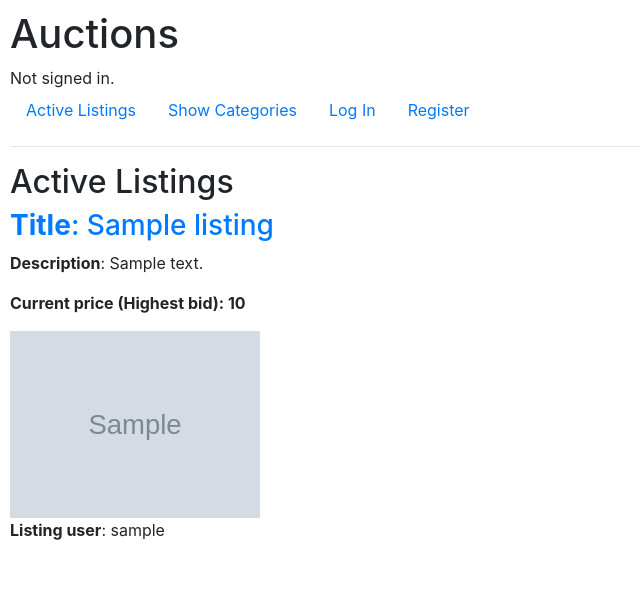
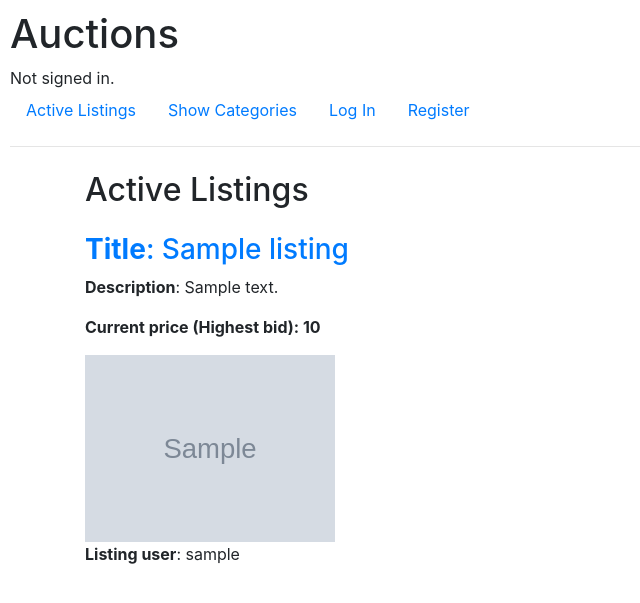
Before and after one commit to Aliqc7/ecommerce, a Django app: page / in a window 1280 px wide. Shown: the top 603 px of the page, without its empty margins (0-640 px from the left). Run offline with Django 3.2, Linux system fonts and the light colour scheme; tables that the repository leaves empty hold one stand-in row (values such as "Sample post"); grey boxes marked "Sample" are stand-in pictures; some libraries are stand-ins or nearby versions.

Commit message:
Modify index.html for bootstrap styling

```diff
--- a/auctions/templates/auctions/index.html
+++ b/auctions/templates/auctions/index.html
@@ -1,28 +1,28 @@
 {% extends "auctions/layout.html" %}
 
 {% block body %}
-    <h2>Active Listings</h2>
+    <div id="active-listings-container" class="container mt-4">
+        <h2 class="mb-4">Active Listings</h2>
         {% for listing in listings %}
-        <div>
-            <a href="{% url 'show_listing' listing.id %}">
-                <h3><strong>Title</strong>: {{listing.title}}</h3>
+            <div class="listing-item mb-4">
+                <a href="{% url 'show_listing' listing.id %}" class="listing-link">
+                    <h3 class="listing-title"><strong>Title</strong>: {{listing.title}}</h3>
                 </a>
-            <p><strong>Description</strong>: {{listing.description}}</p>
+                <p class="listing-description"><strong>Description</strong>: {{listing.description}}</p>
                 {% if listing.bid is None %}
-            <p>Be the first one to bid on this item (<strong>Starting bid</strong>: {{listing.starting_bid}})</p>
+                    <p class="listing-bid-info">Be the first one to bid on this item (<strong>Starting bid</strong>: {{listing.starting_bid}})</p>
                 {% else %}
-            <p><strong>Current price (Highest bid): {{listing.current_price}}</strong></p>
+                    <p class="listing-bid-info"><strong>Current price (Highest bid): {{listing.current_price}}</strong></p>
                 {% endif %}
                 {% if listing.image_url %}
-                <img width="250px" src="{{listing.image_url}}">
+                    <img class="listing-image" width="250px" src="{{listing.image_url}}" alt="Listing Image">
                 {% else %}
-                <p><strong>No image available!</strong></p>
+                    <p class="listing-no-image"><strong>No image available!</strong></p>
                 {% endif %}
-            <p><strong>Listing user</strong>: {{listing.listing_user}}</p>
+                <p class="listing-listing-user"><strong>Listing user</strong>: {{listing.listing_user}}</p>
             </div>
-
         {% empty %}
-        <div>No active listings.</div>
-    {%endfor%}
-
+            <div id="no-listings-message" class="text-muted">No active listings.</div>
+        {% endfor %}
+    </div>
 {% endblock %}
```
Lines whose indentation alone changed are shown as unchanged.
